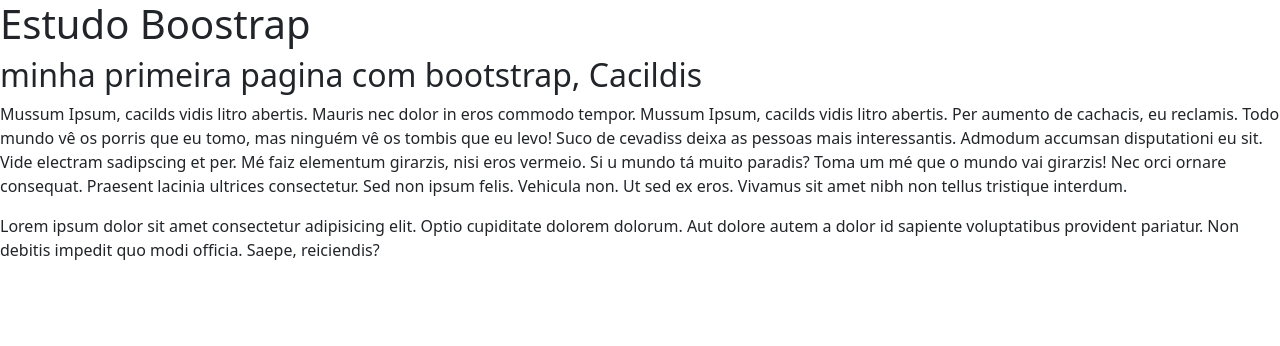
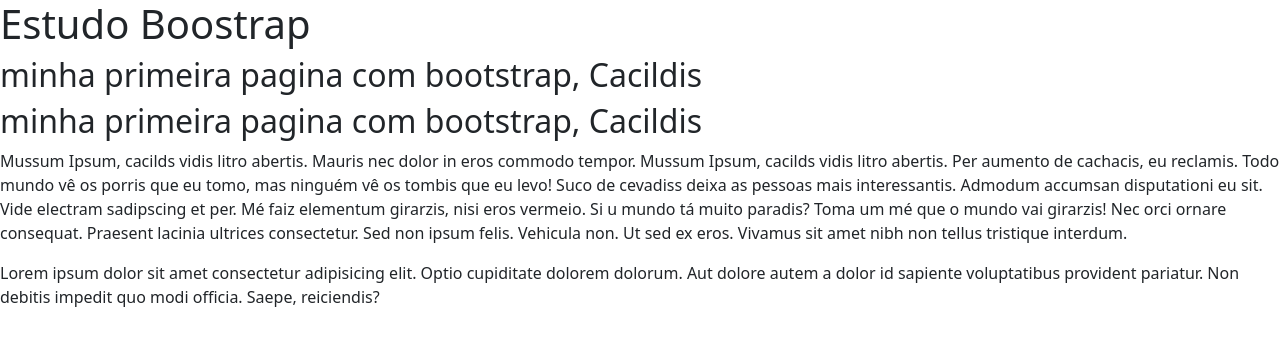
Before and after one commit to albinoafricansql/bootstrap, a plain HTML site: page index.html in a window 1280 px wide. Drawn offline with nearby package versions, Linux system fonts and the light colour scheme.

Commit message:
segundo commit

```diff
--- a/index.html
+++ b/index.html
@@ -12,6 +12,7 @@
 
 
     <h2>minha primeira pagina com bootstrap, Cacildis</h2>
+        <h2>minha primeira pagina com bootstrap, Cacildis</h2>
 
 
     <p>Mussum Ipsum, cacilds vidis litro abertis. Mauris nec dolor in eros commodo tempor. Mussum Ipsum, cacilds vidis litro abertis. Per aumento de cachacis, eu reclamis. Todo mundo vê os porris que eu tomo, mas ninguém vê os tombis que eu levo! Suco de cevadiss deixa as pessoas mais interessantis. Admodum accumsan disputationi eu sit. Vide electram sadipscing et per.
```
